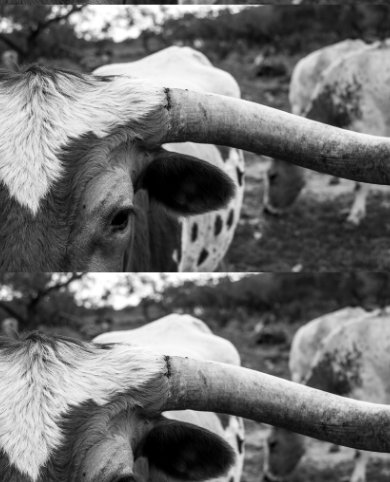
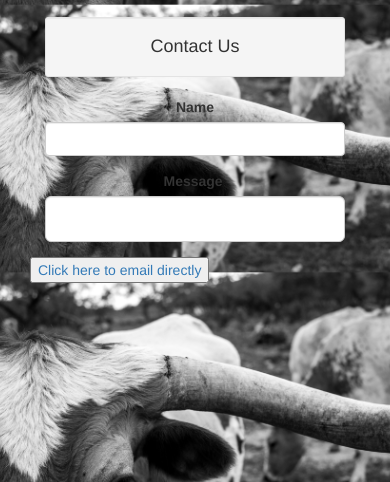
Before and after one commit to GodsComma/Ecom, a PHP site: page /contact.html in a window 390 px wide. Shown: the part 55-537 px from the top of the page. Run offline with PHP 8.4, Linux system fonts and the light colour scheme.

Commit message:
Added resizable contact boxes and email link button to contact.html page.

```diff
--- a/contact.css
+++ b/contact.css
@@ -6,3 +6,18 @@ body{
 	background-size: 103%;
 	background-position: 30% 25%;
 }
+
+textItem{
+    resize: horizontal;
+}
+
+.navbar-btn{
+    position:abslute;
+    bottom: 10px;
+}
+.button{
+    position: relative;
+}
+.col-md-12 col-md-offset-5{
+  display:flex;
+}
--- a/contact.html
+++ b/contact.html
@@ -34,6 +34,35 @@
       </ul>
     </div><!-- /.navbar-collapse -->
   </div><!-- /.container-fluid -->
-</nav>
+	</nav>
+
+
+	<div class = "container-fluid">
+	 <div class="col-md-12 col-md-offset-4">
+	   <div class = "col-md-4 center-block text-center">
+	     <div class = "well well-sm">
+	  <h4 id="textItem" class="text-center">Contact Us</h4>
+	     </div>
+	  <div class="form-group">
+	    <label for="usr">Name</label>
+	    <input type="text" class="form-control" id="usr">
+	  </div>
+	  <div class="form-group">
+	    <label for="pwd">Message</label>
+	   <label for="inputlg"></label>
+	   <input class="form-control input-lg" id="inputlg" type="text">
+	  </div>
+	  </div>
+        </div>
+
+
+        <div class="col-md-12 col-md-offset-5">
+	  <button type="button" class=".navbar-btn">
+	    <a href="mailto:email@address.com">Click here to email directly</a>
+	  </button>
+
+</div>
+</div>
+
 </body>
 </html>
```
